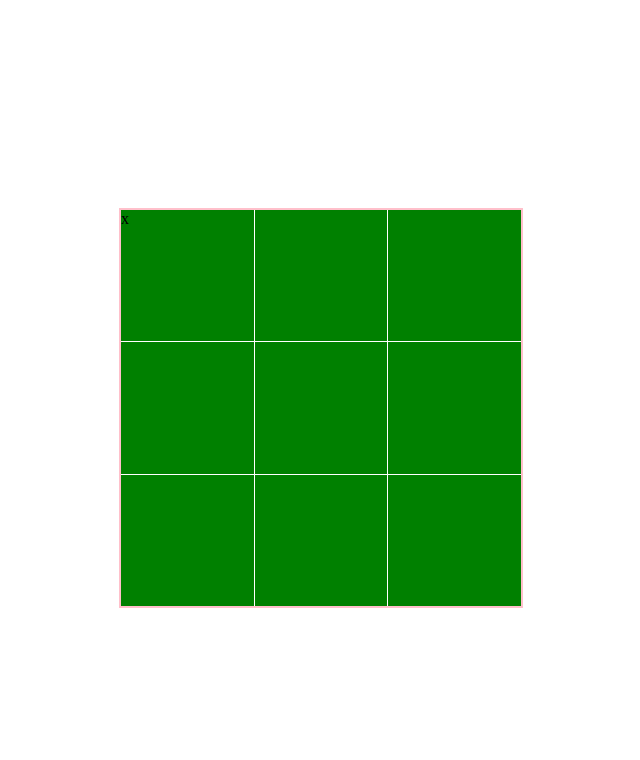
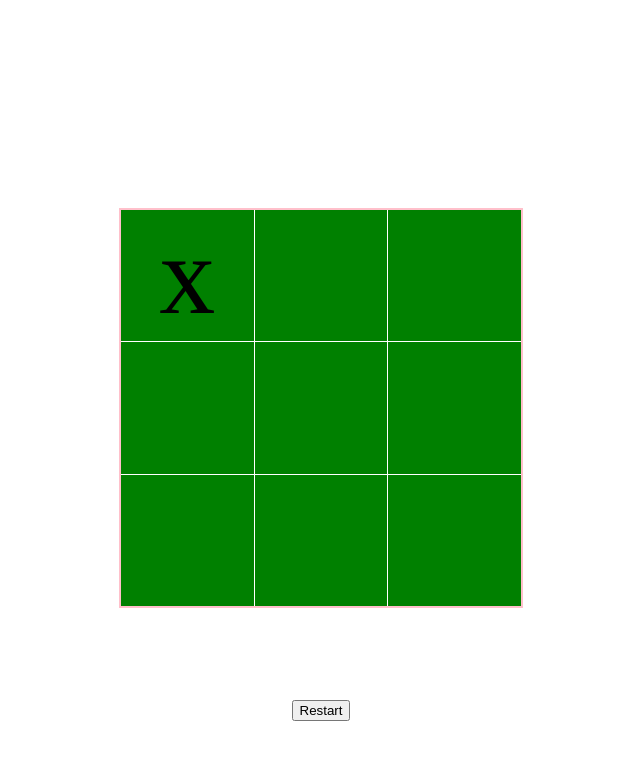
Before and after one commit to JK9913/TicTacToe, a plain HTML site: page index.html in a window 1280 px wide. Both pictures are taken after a click on the element 514 px from the left and 275 px from the top of the page. Shown: the whole page, without its empty margins (327-967 px from the left). Drawn offline with Linux system fonts and the light colour scheme.

Commit message:
Fixed the bugs when the game ended where the board didn't reset properly and created 3 more rows on top the ones that were in the previous game. Added restart button that works.

```diff
--- a/index.html
+++ b/index.html
@@ -20,6 +20,8 @@
         <div class="cell 8"></div>
         <div class="cell 9"></div>
     </div>
-    <div class="footer"></div>
+    <div class="footer">
+        <button id="restart">Restart</button>
+    </div>
 </body>
 </html>
--- a/script.js
+++ b/script.js
@@ -1,6 +1,6 @@
 const rows = 3;
 const columns = 3;
-const board = []
+let board = []
 const players = {player1:'x', player2:'o'};
 
 // Fetch elements
@@ -8,6 +8,7 @@ const divGameBoard = document.querySelector(".gameboard");
 const header = document.querySelector(".header");
 const footer = document.querySelector(".footer");
 const cells = document.querySelectorAll(".cell");
+const restartButton = document.querySelector("#restart")
 
 // add some event listeners
 cells.forEach((element) => {
@@ -44,6 +45,9 @@ cells.forEach((element) => {
         }
         })
     })
+
+
+
 
 const gameRules = (function () {
 
@@ -83,11 +87,14 @@ const gameRules = (function () {
 
 })()
 
+
+
 // Creating a function for initiating the board
 const gameBoard = (function () {
 
     // Creating an empty gameboard
     const createGameBoard = () => {
+        board = []
         for (let i=0;i<rows;i++) {
             let tempArray = [];
             for (let x=0;x<columns;x++){
@@ -116,6 +123,11 @@ const gameBoard = (function () {
     let playerTurn = '';
     // check and change player value
     const changePlayer = () => {
+        if (Object.values(board[0]).includes('x') || Object.values(board[1]).includes('x') || Object.values(board[2]).includes('x')) {
+            // continue
+        } else {
+            playerTurn = ''
+        }
 
         console.log(playerTurn)
         if (playerTurn === '') {
@@ -158,6 +170,7 @@ board[0]
     return {createGameBoard, changePlayer, placeValueInBoard}
 })()
 
+restartButton.addEventListener('click', gameBoard.createGameBoard);
 // IIMF funciton for game rules
 
 
--- a/style.css
+++ b/style.css
@@ -37,4 +37,8 @@ body {
 
 .cell {
     background-color: green;
+    display: flex;
+    justify-content: center;
+    align-items: center;
+    font-size: 7em;
 }
```
